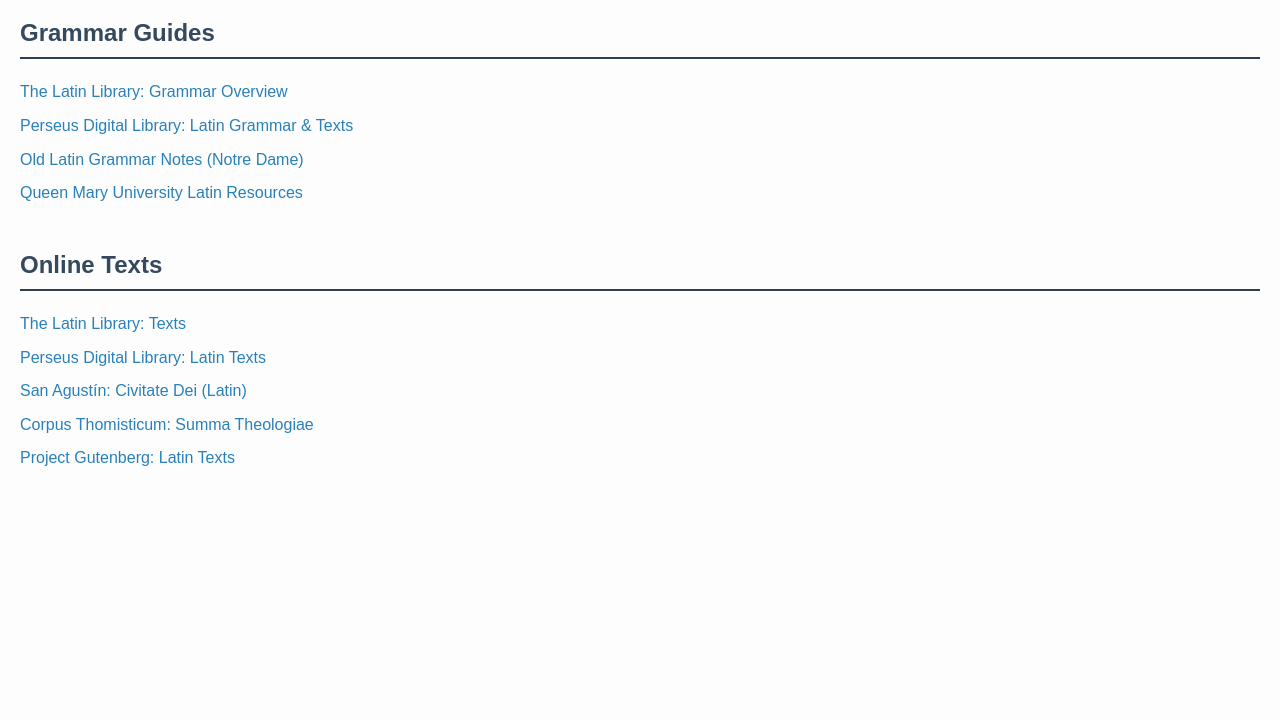
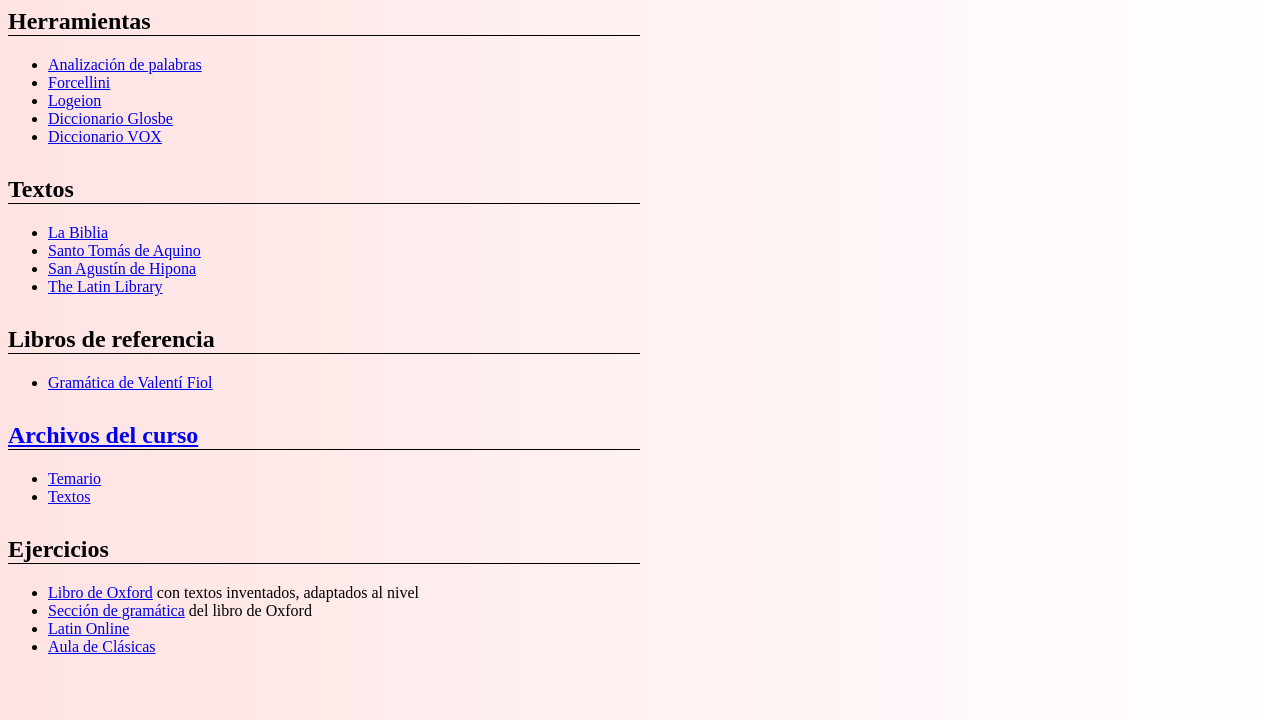
Before and after one commit to gabriel-1607/gabriel-1607.github.io, a plain HTML site: page index.html in a window 1280 px wide. Shown: the part 80-800 px from the top of the page. Drawn offline with Linux system fonts and the light colour scheme.

Commit message:
Contenido inicial del curso

```diff
--- a/index.html
+++ b/index.html
@@ -1,77 +1,63 @@
 <!DOCTYPE html>
-<html lang="en">
+<html lang="es">
+
 <head>
   <meta charset="UTF-8">
   <meta name="viewport" content="width=device-width, initial-scale=1.0">
-    <title>Latin Resources</title>
-    <style>
-        body {
-            font-family: Arial, sans-serif;
-            line-height: 1.6;
-            margin: 20px;
-            background-color: #fdfdfd;
-            color: #333;
-        }
+  <title>Curso de latín</title>
+  <link href="static/estilo.css" rel="stylesheet">
+</head>
 
-        h1 {
-            text-align: center;
-            color: #2c3e50;
-        }
-
-        section {
-            margin-bottom: 40px;
-        }
-
-        h2 {
-            border-bottom: 2px solid #2c3e50;
-            padding-bottom: 5px;
-            color: #34495e;
-        }
-
-        ul {
-            list-style-type: none;
-            padding-left: 0;
-        }
-
-        li {
-            margin: 8px 0;
-        }
-
-        a {
-            text-decoration: none;
-            color: #2980b9;
-        }
-
-        a:hover {
-            text-decoration: underline;
-            color: #c0392b;
-        }
-    </style>
-</head>
 <body>
 
-    <h1>Latin Resources</h1>
+  <h1>Curso de gramática básica de latín</h1>
 
-    <section id="grammar-guides">
-        <h2>Grammar Guides</h2>
+  <section id="herramientas">
+    <h2>Herramientas</h2>
     <ul>
-            <li><a href="https://www.thelatinlibrary.com/grammar.html" target="_blank">The Latin Library: Grammar Overview</a></li>
-            <li><a href="https://www.perseus.tufts.edu/hopper/latin" target="_blank">Perseus Digital Library: Latin Grammar & Texts</a></li>
-            <li><a href="https://archives.nd.edu/latgramm.htm" target="_blank">Old Latin Grammar Notes (Notre Dame)</a></li>
-            <li><a href="https://www.qmul.ac.uk/sllf/resources/latin/" target="_blank">Queen Mary University Latin Resources</a></li>
+      <li><a href="https://www.perseus.tufts.edu/hopper/morph?la=la" target="_blank">Analización de palabras</a></li>
+      <li><a href="http://linguax.com/lexica/forc2.php" target="_blank">Forcellini</a></li>
+      <li><a href="https://logeion.uchicago.edu/index.html" target="_blank">Logeion</a></li>
+      <li><a href="https://es.glosbe.com/la/es" target="_blank">Diccionario Glosbe</a></li>
+      <li><a href="https://archive.org/details/diccionario-latin-espanol-vox" target="_blank">Diccionario VOX</a></li>
     </ul>
   </section>
 
-    <section id="online-texts">
-        <h2>Online Texts</h2>
+  <section id="textos">
+    <h2>Textos</h2>
     <ul>
-            <li><a href="https://www.thelatinlibrary.com/" target="_blank">The Latin Library: Texts</a></li>
-            <li><a href="https://www.perseus.tufts.edu/hopper/texts.jsp" target="_blank">Perseus Digital Library: Latin Texts</a></li>
-            <li><a href="https://www.augustinus.it/" target="_blank">San Agustín: Civitate Dei (Latin)</a></li>
-            <li><a href="https://www.corpusthomisticum.org/" target="_blank">Corpus Thomisticum: Summa Theologiae</a></li>
-            <li><a href="https://www.gutenberg.org/browse/languages/la" target="_blank">Project Gutenberg: Latin Texts</a></li>
+      <li><a href="https://www.vatican.va/archive/bible/nova_vulgata/documents/nova-vulgata_novum-testamentum_lt.html" target="_blank">La Biblia</a></li>
+      <li><a href="https://www.corpusthomisticum.org/iopera.html" target="_blank">Santo Tomás de Aquino</a></li>
+      <li><a href="https://www.augustinus.it/latino/index.htm" target="_blank">San Agustín de Hipona</a></li>
+      <li><a href="https://www.thelatinlibrary.com/" target="_blank">The Latin Library</a></li>
+    </ul>
+  </section>
+
+  <section id="referencias">
+    <h2>Libros de referencia</h2>
+    <ul>
+      <li><a href="https://archive.org/details/fiol-eduardo-gramatica-de-la-lengua-latina-1999/mode/2up" target="_blank">Gramática de Valentí Fiol</a></li>
+    </ul>
+  </section>
+
+  <section id="curso">
+    <h2><a href="https://drive.google.com/drive/folders/1lH5530AxMqh8rrLuNn-a0cvniESlyxAt?usp=sharing" target="_blank">Archivos del curso</a></h2>
+    <ul>
+      <li><a href="https://drive.google.com/file/d/1SuiHOXDhnSyUA4zOxFHZv5i-u0mbPv_Q/view?usp=sharing" target="_blank">Temario</a></li>
+      <li><a href="https://docs.google.com/document/d/1wNFZhRWlybecA-Je4Yse9i50k9yF4CEieANveiu21gU/edit?usp=sharing" target="_blank">Textos</a></li>
+    </ul>
+  </section>
+
+  <section id="ejercicios">
+    <h2>Ejercicios</h2>
+    <ul>
+      <li><a href="https://archive.org/details/oxfordlatincoursesecondeditionpart1/mode/2up" target="_blank">Libro de Oxford</a> con textos inventados, adaptados al nivel</li>
+      <li><a href="https://drive.google.com/file/d/1Bugf-cbsnpMRMcfU7HnDNglSSeJ5O1IV/view?usp=sharing" target="_blank">Sección de gramática</a> del libro de Oxford</li>
+      <li><a href="https://latinonline.es/gramatica-latina/" target="_blank">Latin Online</a></li>
+      <li><a href="https://auladeclasicas.blogspot.com/2018/03/ejercicios-de-latin.html" target="_blank">Aula de Clásicas</a></li>
     </ul>
   </section>
 
 </body>
+
 </html>
--- /dev/null
+++ b/static/estilo.css
@@ -0,0 +1,11 @@
+body {
+    background-image: linear-gradient(270deg, white, rgb(255, 227, 227));
+}
+
+section {
+    margin-top: 30px;
+    width: 50%;
+}
+section > h2 {
+    border-bottom: 1px solid black;
+}
```
Lines whose indentation alone changed are shown as unchanged.
